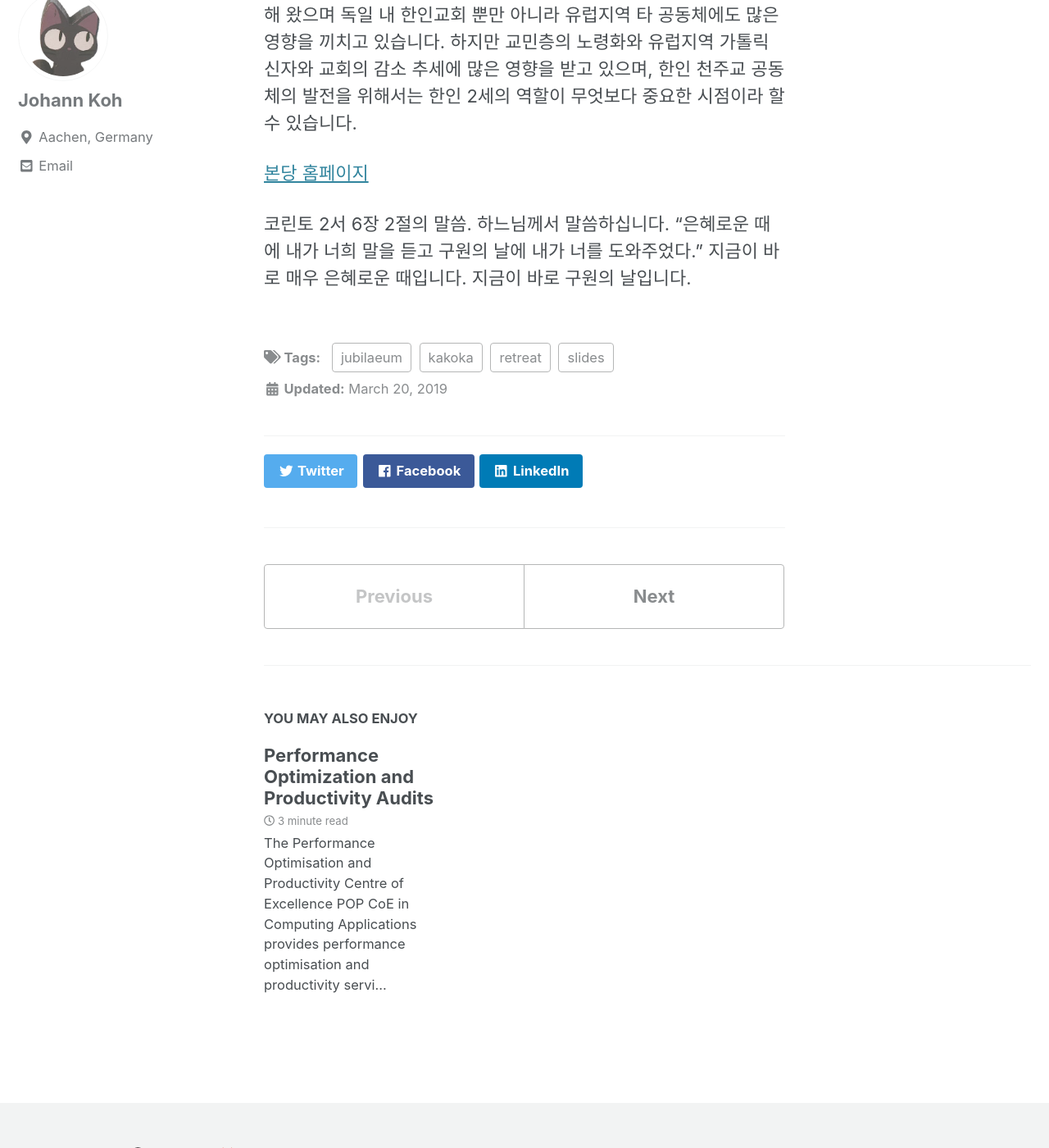
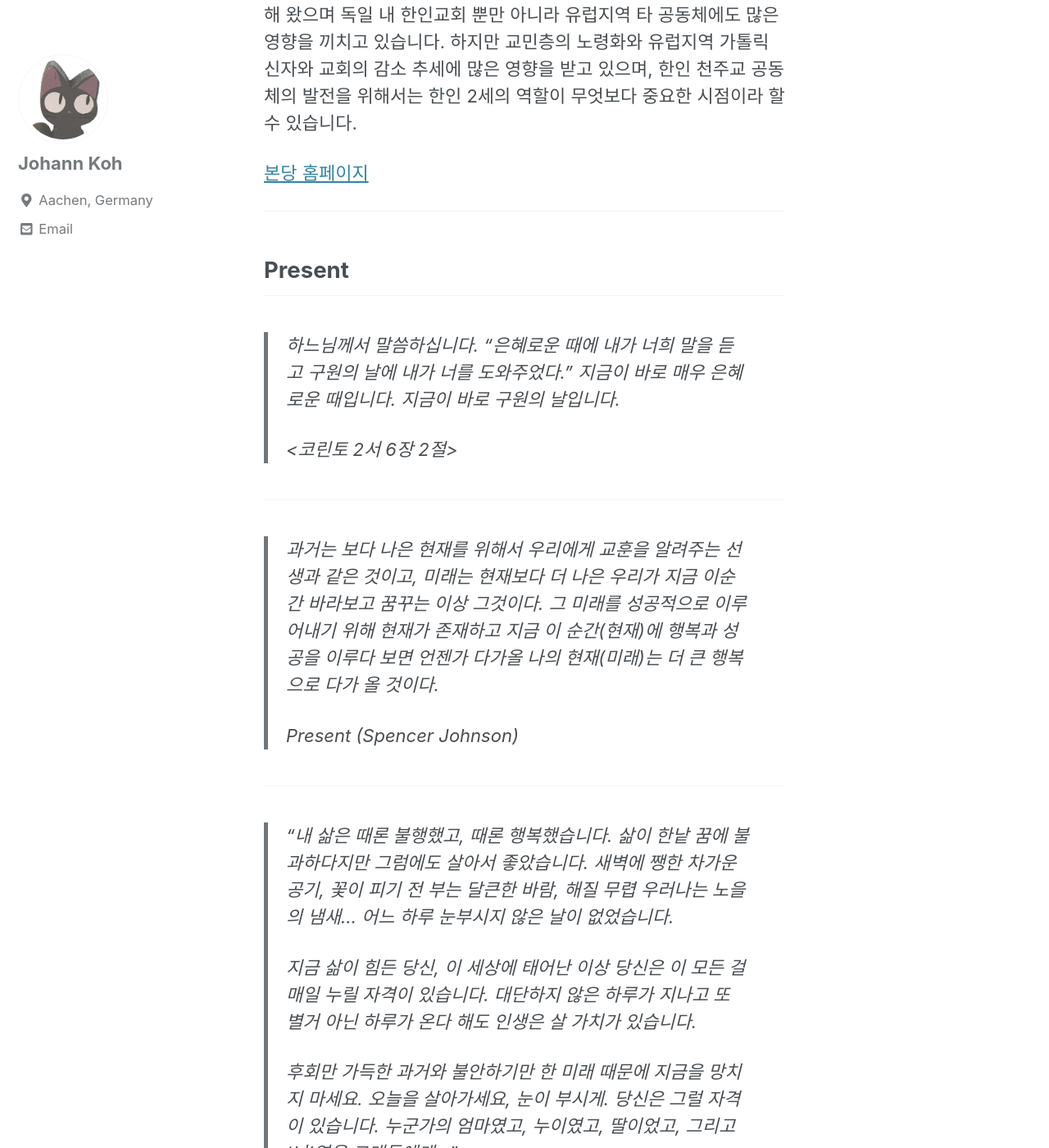
Before and after one commit to meuus/meuus.github.io, a Jekyll site: the page built from _posts/2019-03-20-jubilaeum-retreat.md, in a window 1280 px wide and 1400 px high, scrolled down 1325 px. Shown: the whole window at 82% size. Built offline with Jekyll 4.4.1, drawn with Linux system fonts in a browser that asks for light colours; cached includes are drawn as plain includes; some of the changed text lies outside the part shown.

Commit message:
modified:   _posts/2019-03-20-jubilaeum-retreat.md 	modified:   _posts/2019-03-25-popaudit-zfs.md 	modified:   assets/images/gkoh-2014_03_01.png 	modified:   assets/images/headimage.png 	modified:   index.html

```diff
--- a/_posts/2019-03-20-jubilaeum-retreat.md
+++ b/_posts/2019-03-20-jubilaeum-retreat.md
@@ -45,6 +45,40 @@ tags:
 
 [본당 홈페이지](http://www.kakoka.de/zbxe/ "쾰른 한인 천주교회")
 
-코린토 2서 6장 2절의 말씀. 하느님께서 말씀하십니다. "은혜로운 때에 내가 너희 말을 듣고
+---
+
+## Present
+
+
+> 하느님께서 말씀하십니다. "은혜로운 때에 내가 너희 말을 듣고
 구원의 날에 내가 너를 도와주었다." 지금이 바로 매우 은혜로운 때입니다. 지금이 바로
 구원의 날입니다.
+>
+> \<코린토 2서 6장 2절\>
+
+---
+
+> 과거는 보다 나은 현재를 위해서 우리에게 교훈을 알려주는 선생과 같은 것이고,
+> 미래는 현재보다 더 나은 우리가 지금 이순간 바라보고 꿈꾸는 이상 그것이다.
+> 그 미래를 성공적으로 이루어내기 위해 현재가 존재하고 지금 이 순간(현재)에 행복과 성공을 이루다 보면
+> 언젠가 다가올 나의 현재(미래)는 더 큰 행복으로 다가 올 것이다.
+>
+> Present (Spencer Johnson)
+
+---
+
+> "내 삶은 때론 불행했고, 때론 행복했습니다.
+> 삶이 한낱 꿈에 불과하다지만 그럼에도 살아서 좋았습니다.
+> 새벽에 쨍한 차가운 공기, 꽃이 피기 전 부는 달큰한 바람, 해질 무렵 우러나는 노을의 냄새...
+> 어느 하루 눈부시지 않은 날이 없었습니다.
+>
+> 지금 삶이 힘든 당신, 이 세상에 태어난 이상 당신은 이 모든 걸 매일 누릴 자격이 있습니다.
+> 대단하지 않은 하루가 지나고 또 별거 아닌 하루가 온다 해도 인생은 살 가치가 있습니다.
+>
+> 후회만 가득한 과거와 불안하기만 한 미래 때문에 지금을 망치지 마세요.
+> 오늘을 살아가세요, 눈이 부시게.
+> 당신은 그럴 자격이 있습니다.
+> 누군가의 엄마였고, 누이였고, 딸이었고,
+> 그리고 '나'였을 그대들에게..."
+>
+> [*눈이 부시게* 엔딩](http://tv.jtbc.joins.com/dazzling "눈이 부시게 엔딩")
--- a/index.html
+++ b/index.html
@@ -4,9 +4,9 @@ author_profile: true
 
 excerpt: "<br />hpc and modular supercomputing"
 header:
-  overlay_image: /assets/images/gkoh-2014_03_01.png
-  overlay_filter: rgba(255,0,0,0.2)
-  caption: "**«der Drache» drawn by Geonhui** © 2014 Geonhui Koh"
+  overlay_image: /assets/images/headimage.png
+  overlay_filter: rgba(255,95,115,0.2)
+  caption: "[**«der Drache» drawn by Geonhui**](/assets/images/gkoh-2014_03_01.png) © 2014 Geonhui Koh"
 #  overlay_image: /assets/images/headimage.jpg
 #  overlay_filter: rgba(255,255,255,0.0)
 #  caption: "[**Engel painted by Hedi Frankenne**](https://www.engelenergie.de/k%C3%BCnstlerin/)"
```
Also changed, not shown: _posts/2019-03-25-popaudit-zfs.md (+6 -0 lines), assets/images/gkoh-2014_03_01.png, 1 other file.
